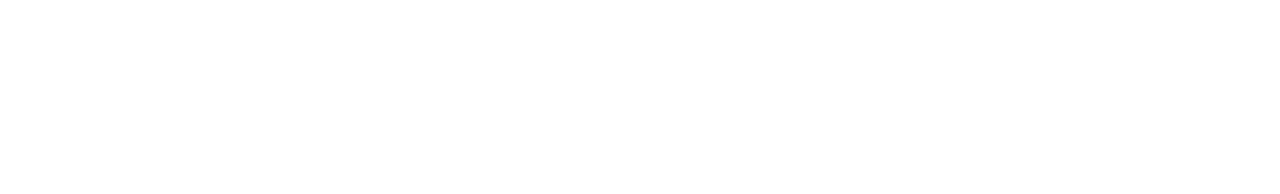
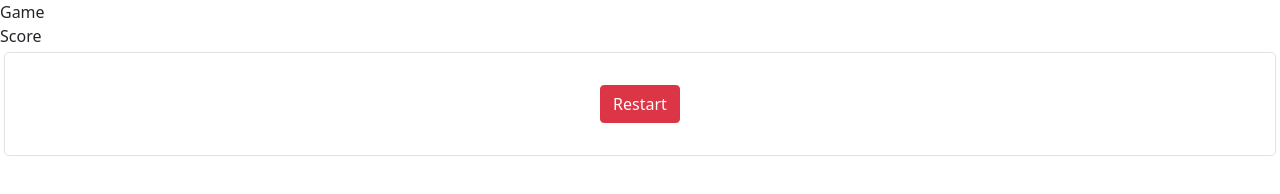
Before and after one commit to surajverma2587/401-find-the-bunny, a plain HTML site: page index.html in a window 1280 px wide. Both pictures are taken after a click on the button "Start". Drawn offline with nearby package versions, Linux system fonts and the light colour scheme.

Commit message:
render restart

```diff
--- a/assets/js/index.js
+++ b/assets/js/index.js
@@ -1,10 +1,49 @@
 const startGameBtn = document.getElementById("start-game-btn");
+
+const renderGameContainer = () => {
+  // <div>
+  //     <div>Game</div>
+  //     <div>Score</div>
+  //     <div class="jumbotron text-center border m-1">
+  //       <button class="btn btn-danger" id="restart-game-btn">Restart</button>
+  //     </div>
+  //   </div>
+  const gameContainerDiv = document.createElement("div");
+
+  const gameDiv = document.createElement("div");
+  const scoreDiv = document.createElement("div");
+  const controlDiv = document.createElement("div");
+
+  gameDiv.textContent = "Game";
+  scoreDiv.textContent = "Score";
+
+  controlDiv.setAttribute("class", "jumbotron text-center border m-1");
+  const restartBtn = document.createElement("button");
+  restartBtn.setAttribute("class", "btn btn-danger");
+  restartBtn.textContent = "Restart";
+
+  restartBtn.addEventListener("click", handleRestartBtnClick);
+
+  controlDiv.append(restartBtn);
+
+  gameContainerDiv.append(...[gameDiv, scoreDiv, controlDiv]);
+
+  document.getElementById("game-container").append(gameContainerDiv);
+};
+
+const handleRestartBtnClick = () => {
+  console.log("restart");
+};
 
 const handleStartBtnClick = () => {
   // target start container
   const startContainer = document.getElementById("start-game-container");
+
   // remove start container
   startContainer.remove();
+
+  // render the game container
+  renderGameContainer();
 };
 
 startGameBtn.addEventListener("click", handleStartBtnClick);
--- a/index.html
+++ b/index.html
@@ -16,6 +16,9 @@
     <div class="jumbotron text-center border m-1" id="start-game-container">
       <button class="btn btn-primary" id="start-game-btn">Start</button>
     </div>
+
+    <div id="game-container"></div>
+
     <script
       src="https://cdn.jsdelivr.net/npm/bootstrap@5.0.2/dist/js/bootstrap.bundle.min.js"
       integrity="sha384-MrcW6ZMFYlzcLA8Nl+NtUVF0sA7MsXsP1UyJoMp4YLEuNSfAP+JcXn/tWtIaxVXM"
```
